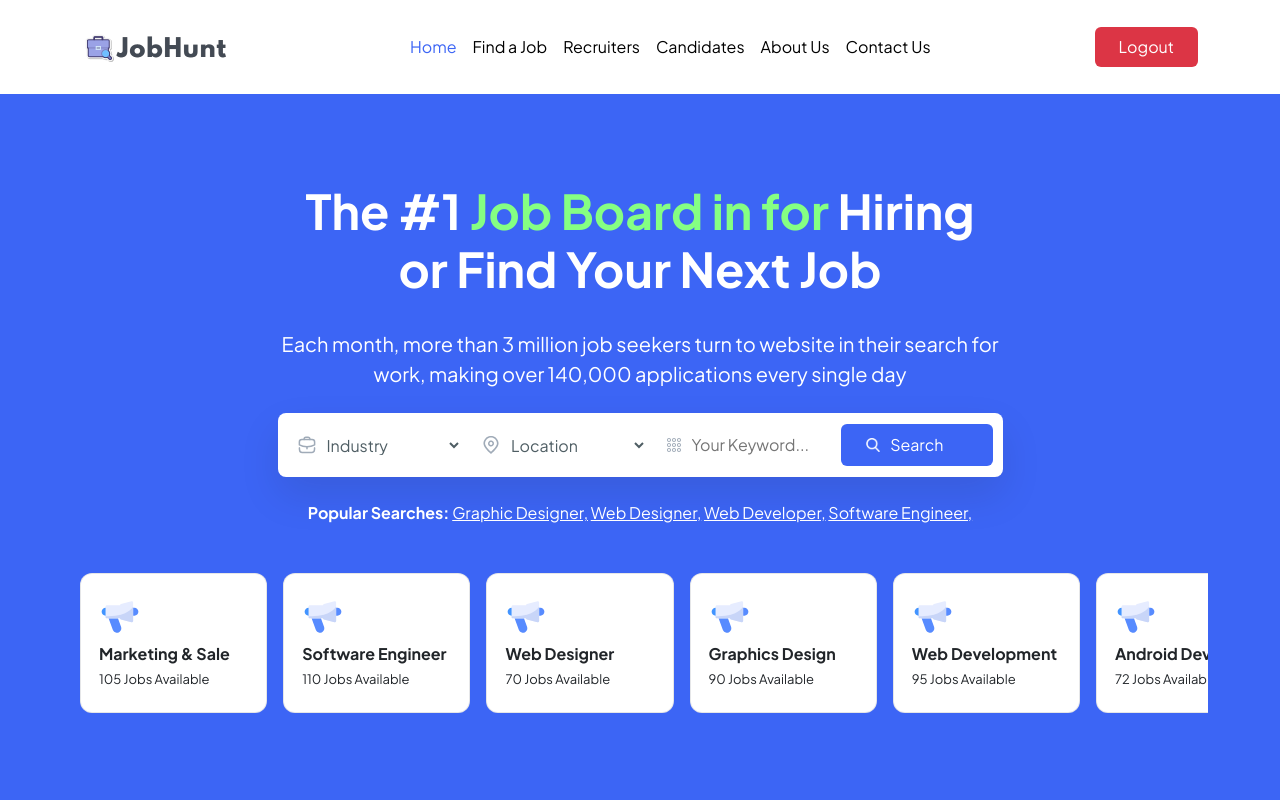
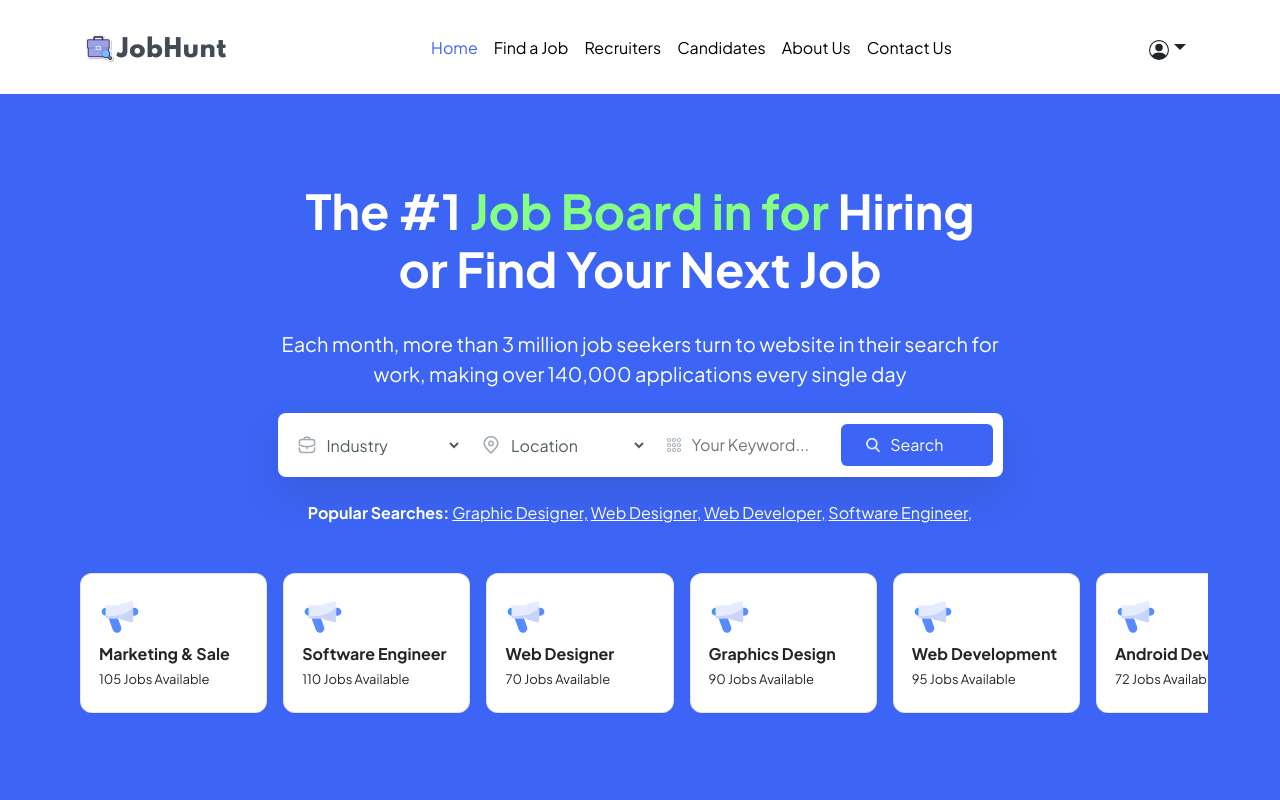
Before and after one commit to Emon-Ahmed/JobHunt-Bangladesh, a Next.js app: page / in a window 1280 px wide. Shown: the top 800 px of the page. Built offline with nearby package versions, Linux system fonts and the light colour scheme; no server answers; sample sign-in values are in the browser's storage.

Commit message:
Fix NavBar Icon

```diff
--- a/components/Frontend/Header/NavBar.js
+++ b/components/Frontend/Header/NavBar.js
@@ -2,6 +2,7 @@ import Image from "next/image";
 import Link from "next/link";
 import React from "react";
 import { useSession, signOut } from "next-auth/react";
+import { BsPersonCircle } from "react-icons/bs";
 
 function NavBar() {
   const { data: session } = useSession();
@@ -77,14 +78,37 @@ function NavBar() {
               </div>
             ) : (
               <div className="d-flex register-btn">
-                <Link href="/sign-in">
+                <div class="dropdown">
                   <button
-                    onClick={() => signOut()}
-                    className="btn bg-danger text-white px-4 py-2"
+                    class="btn fs-5 dropdown-toggle"
+                    type="button"
+                    data-bs-toggle="dropdown"
+                    aria-expanded="false"
                   >
-                    <spam className="nav-link text-white">Logout</spam>
+                    <BsPersonCircle />
                   </button>
-                </Link>
+                  <ul class="dropdown-menu">
+                    <li className="text-decoration-none">
+                      <Link href="/profile">
+                        <button class="dropdown-item " type="button">
+                          Profile
+                        </button>
+                      </Link>
+                    </li>
+                    <li>
+                      <button class="dropdown-item" type="button">
+                        <Link href="/sign-in">
+                          <button
+                            onClick={() => signOut()}
+                            className="btn bg-danger text-white px-3 py-1"
+                          >
+                            <spam className="nav-link text-white">Logout</spam>
+                          </button>
+                        </Link>
+                      </button>
+                    </li>
+                  </ul>
+                </div>
               </div>
             )}
           </div>
--- a/next.config.js
+++ b/next.config.js
@@ -2,7 +2,7 @@
 const nextConfig = {
   env: {
     BASE_URL: "https://jobhunt-bangladesh.vercel.app",
-    TEST_URL: "http://localhost:3000"
+    // BASE_URL: "http://localhost:3000"
   },
   reactStrictMode: true,
 }
```
